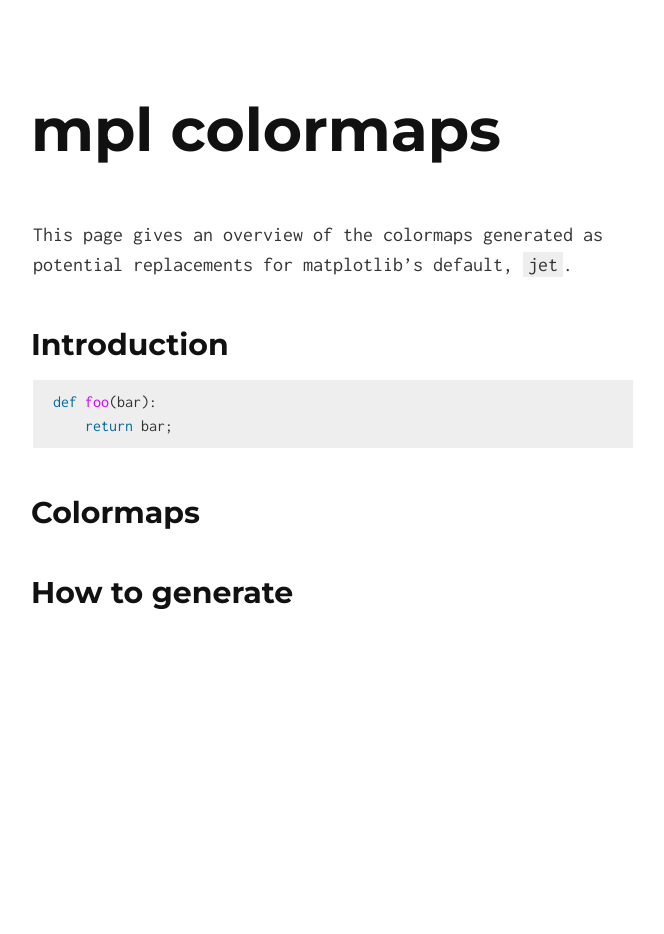
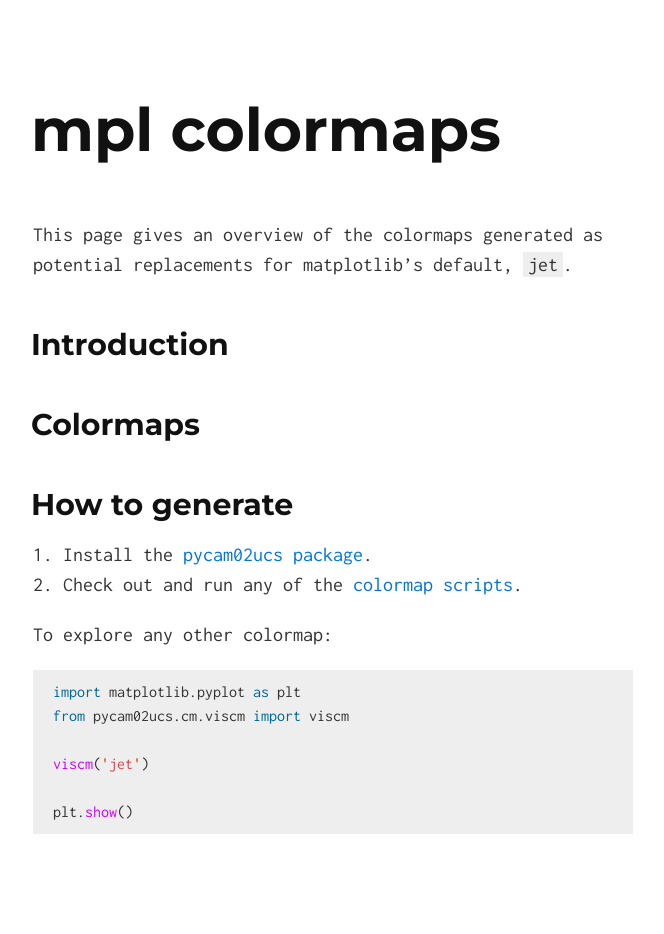
Before and after one commit to BIDS/colormap, a Jekyll site: the page built from index.md, in a window 1280 px wide. Shown: the whole page, without its empty margins (307-971 px from the left). Built offline with Jekyll 4.4.1, drawn with Linux system fonts in a browser that asks for light colours; Markdown is read by kramdown in place of the engine named in the settings; before the commit the page ends 900 px from its top, so only the background shows below that.

Commit message:
Add description on how to visualize

````diff
--- a/index.md
+++ b/index.md
@@ -7,11 +7,21 @@
 
 ## Introduction
 
-```python
-def foo(bar):
-    return bar;
-```
-
 ## Colormaps
 
 ## How to generate
+
+1. Install the [pycam02ucs package](https://github.com/njsmith/pycam02ucs).
+2. Check out and run any of the
+   [colormap scripts](https://github.com/bids/colormap).
+
+To explore any other colormap:
+
+```python
+import matplotlib.pyplot as plt
+from pycam02ucs.cm.viscm import viscm
+
+viscm('jet')
+
+plt.show()
+```
````
Also changed, not shown: 1 other file.
